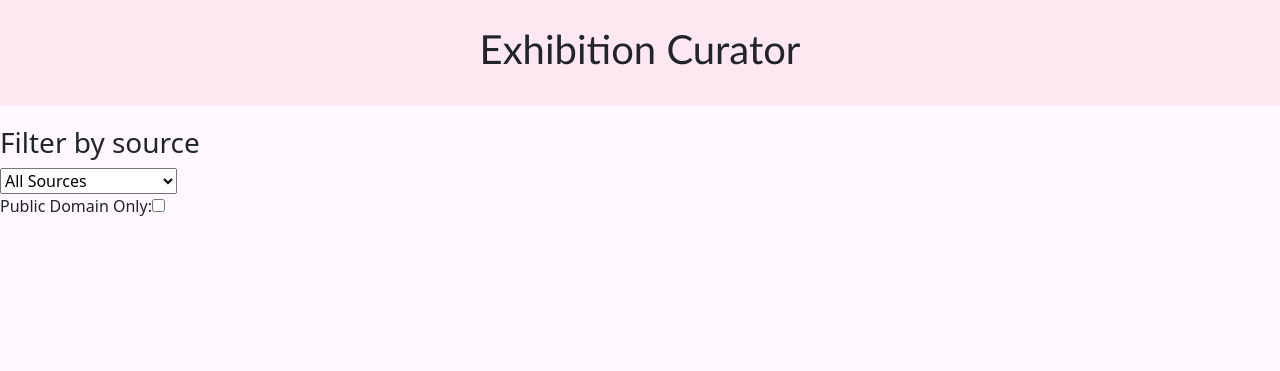
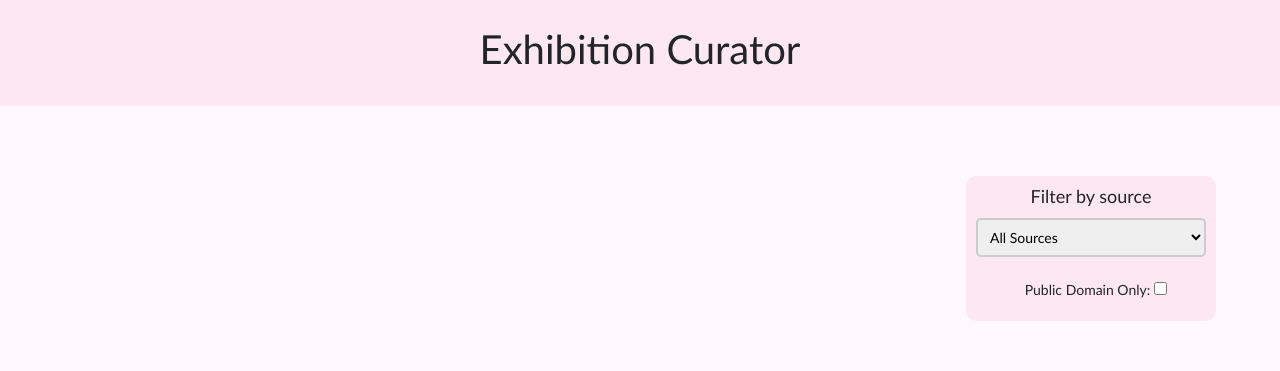
Before and after one commit to valen-ua/Exhibition-curation-platform, a React (Vite) app: page / in a window 1280 px wide. Shown: the top 371 px of the page. Built offline with nearby package versions, Linux system fonts and the light colour scheme; no server answers.

Commit message:
Minor changes and styling added

```diff
--- a/src/App.css
+++ b/src/App.css
@@ -19,13 +19,13 @@
   }
 
   .artwork-item {
-
     margin: 10px;
     text-align: center;
     max-width: 300px;
     border: 1px solid #ddd;
     border-radius: 5px;
     padding: 10px;
+    align-items: center;
   }
 
   .artwork-item img {
@@ -107,6 +107,12 @@
   transition: background-color 0.3s ease;
 }
 
+.search-results-header {
+  text-align: center;
+  font-family: 'Gill Sans', 'Gill Sans MT', Calibri, 'Trebuchet MS', sans-serif;
+
+}
+
 .individual-artwork-container {
   display: flex;
   flex-direction: column;
@@ -129,3 +135,45 @@
   max-height: 100%;
   object-fit: contain;
 }
+
+.filters-container {
+  position: fixed;
+  right: 5%;
+  top: 22%;
+  padding: 10px;
+  background-color: #fde8f2;
+  border-radius: 10px;
+ text-align: center;
+  width: 250px;
+  z-index: 100;
+  font-family: 'Gill Sans', 'Gill Sans MT', Calibri, 'Trebuchet MS', sans-serif;
+}
+
+.filter-header h3 {
+  font-size: 18px;
+  margin-bottom: 10px;
+  font-family: 'Gill Sans', 'Gill Sans MT', Calibri, 'Trebuchet MS', sans-serif;
+
+}
+
+.source-dropdown {
+  width: 100%;
+  padding: 8px;
+  margin-bottom: 20px;
+  border-radius: 5px;
+  border: 2px solid #ccc;
+  font-size: 14px;
+  font-family: 'Gill Sans', 'Gill Sans MT', Calibri, 'Trebuchet MS', sans-serif;
+}
+
+.filter-checkbox {
+  margin-bottom: 10px;
+  margin-left: 10px;
+
+}
+
+.filter-checkbox label {
+  font-size: 14px;
+  margin-right: 4px;
+
+}
--- a/src/components/ArtworkCard.tsx
+++ b/src/components/ArtworkCard.tsx
@@ -39,9 +39,10 @@ const ArtworkCard: React.FC<ArtworkCardProps> = ({ id, title, imageUrl, artist }
           borderRadius: "4px",
         }}
       />
-      <h4>{title || "Untitled"}</h4>
+      <div className="artwork-card-text">
+      <h5>{title || "Untitled"}</h5>
       <p>{artist || "Unknown Artist"}</p>
-
+      </div>
     </div>
   );
 };
--- a/src/components/ArtworkDetails.tsx
+++ b/src/components/ArtworkDetails.tsx
@@ -97,7 +97,7 @@ export const ArtworkDetail = () => {
           : individualArtwork.title}
       </h1>
 
-      {"artist" in individualArtwork && <p>Artist: {individualArtwork.artist}</p>}
+      {"artist" in individualArtwork && <p> {individualArtwork.artist}</p>}
       <div className="individual-image-container">
         {"thumbnail" in individualArtwork && (
         <img
```
